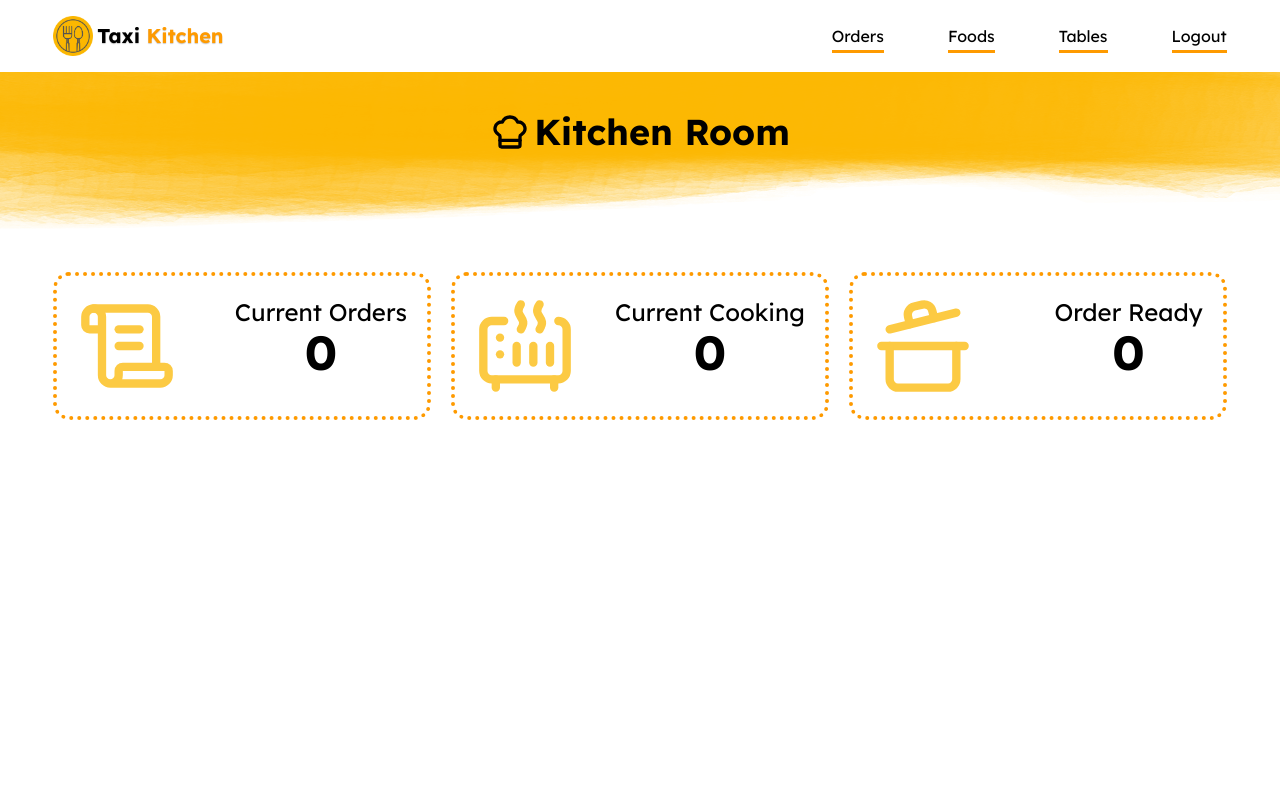
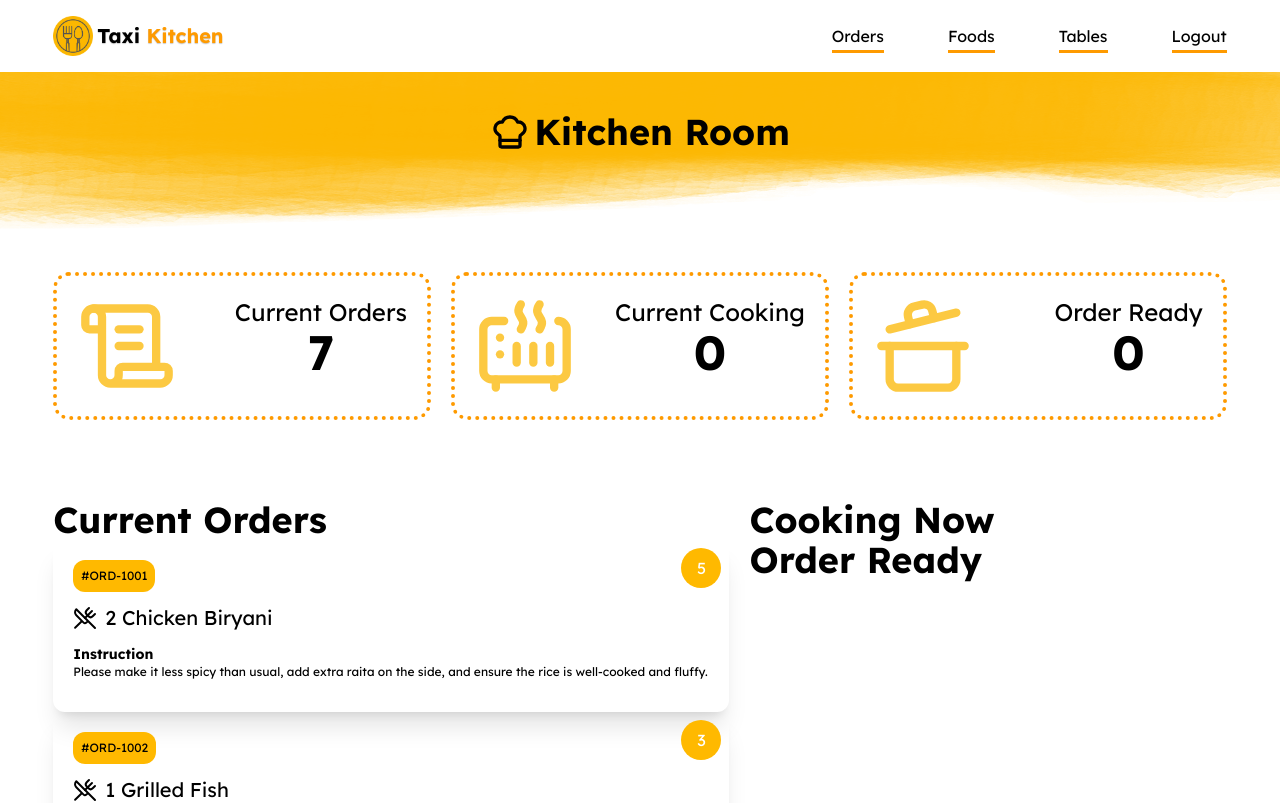
Before and after one commit to masrafi143/taxi-kitchen, a React (Vite) app: page / in a window 1280 px wide. Shown: the top 803 px of the page. Built offline with nearby package versions, Linux system fonts and the light colour scheme; a web font is replaced by a local one.

Commit message:
add current-orders section

```diff
--- a/src/App.jsx
+++ b/src/App.jsx
@@ -1,11 +1,19 @@
+import { Suspense } from "react";
 import Header from "./components/Header.jsx/Header";
-import Navbar from "./components/Navbar";
+import OrderContainers from "./components/OrderContainers";
+import Loading from "./components/Loading";
 
+const loadOrder = () => fetch("/orders.json").then((res) => res.json());
 function App() {
+  const orderPromise = loadOrder();
+
   return (
     <>
       <div>
-        <Header/>
+        <Header />
+        <Suspense fallback={<Loading/>}>
+          <OrderContainers orderPromise={orderPromise} />
+        </Suspense>
       </div>
     </>
   );
--- a/src/components/Header.jsx/Header.jsx
+++ b/src/components/Header.jsx/Header.jsx
@@ -8,7 +8,7 @@ const Header = () => {
         <div>
             <Navbar/>
             <Heading>Kitchen Room</Heading>
-            <States/>
+            {/* <States/> */}
         </div>
     );
 };
--- /dev/null
+++ b/src/components/Loading.jsx
@@ -0,0 +1,18 @@
+import React from "react";
+import { ChefHat } from "lucide-react";
+
+const Loading = () => {
+  return (
+    <div className="flex flex-col items-center justify-center">
+      <ChefHat
+        size={100}
+        className="text-amber-500 animate-spin"
+      />
+      <p className="text-black mt-3 text-lg font-semibold">
+        Cooking something delicious...
+      </p>
+    </div>
+  );
+};
+
+export default Loading;
--- /dev/null
+++ b/src/components/OrderContainers.jsx
@@ -0,0 +1,40 @@
+import React, { use, useState } from "react";
+import States from "./States";
+import OrderCard from "./cards/orderCard";
+
+const OrderContainers = ({ orderPromise }) => {
+  const data = use(orderPromise);
+  console.log(data);
+
+  const [orders, setOrders] = useState(data);
+  const [cookingItems, setCookingItems] = useState([]);
+  const [readyItems, setReadyItems] = useState([]);
+
+  return (
+    <div>
+      <States
+        orderTotal={orders.length}
+        cookingTotal={cookingItems.length}
+        readyTotal={readyItems.length}
+      />
+      <div className="grid grid-cols-1 lg:grid-cols-12 w-11/12 mx-auto py-10 gap-5">
+        <div className="lg:col-span-7">
+            <h2 className="text-4xl font-bold">Current Orders</h2>
+            {
+                orders.map((order) => (
+                    <OrderCard order={order}/>
+                ))
+            }
+        </div>
+        <div className="lg:col-span-5">
+            <div>
+                <h2 className="text-4xl font-bold">Cooking Now</h2>
+                <h2 className="text-4xl font-bold">Order Ready</h2>
+            </div>
+        </div>
+      </div>
+    </div>
+  );
+};
+
+export default OrderContainers;
--- a/src/components/States.jsx
+++ b/src/components/States.jsx
@@ -1,28 +1,28 @@
 import { CookingPot, Heater, ScrollText } from 'lucide-react';
 import React from 'react';
 
-const States = () => {
+const States = ({orderTotal, cookingTotal, readyTotal}) => {
     return (
         <div className='grid grid-cols-1 lg:grid-cols-3 w-11/12 mx-auto gap-5 py-10'>
             <div className="flex justify-between p-5 border-4 border-dotted rounded-2xl border-amber-500 ">
                 <ScrollText className="animate-pulse" color="#fcb700" size={100} />
                 <div className='text-center'>
                     <h2 className='text-2xl'>Current Orders</h2>
-                    <h2 className='text-5xl font-bold'>0</h2>
+                    <h2 className='text-5xl font-bold'>{orderTotal}</h2>
                 </div>
             </div>
             <div className="flex justify-between p-5 border-4 border-dotted rounded-2xl border-amber-500 ">
                 <Heater className="animate-pulse" color="#fcb700" size={100} />
                 <div className='text-center'>
                     <h2 className='text-2xl'>Current Cooking</h2>
-                    <h2 className='text-5xl font-bold'>0</h2>
+                    <h2 className='text-5xl font-bold'>{cookingTotal}</h2>
                 </div>
             </div>
             <div className="flex justify-between p-5 border-4 border-dotted rounded-2xl border-amber-500 ">
                 <CookingPot className="animate-pulse" color="#fcb700" size={100} />
                 <div className='text-center'>
                     <h2 className='text-2xl'>Order Ready</h2>
-                    <h2 className='text-5xl font-bold'>0</h2>
+                    <h2 className='text-5xl font-bold'>{readyTotal}</h2>
                 </div>
             </div>
         </div>
--- /dev/null
+++ b/src/components/cards/OrderCard.jsx
@@ -0,0 +1,33 @@
+import { UtensilsCrossed } from "lucide-react";
+
+const OrderCard = ({order}) => {
+
+
+  return (
+    <div className="p-5 rounded-xl shadow-xl relative space-y-3">
+      {/* Order Number */}
+      <p className="text-xs bg-amber-400 p-2 inline-block rounded-xl">
+        #{order.order_no}
+      </p>
+
+      {/* Order Title */}
+      <h2 className="text-xl flex items-center gap-2">
+        <UtensilsCrossed />
+        {order.quantity} {order.order_title}
+      </h2>
+
+      {/* Special Instruction */}
+      <div className="mt-3 text-xs">
+        <h4 className="text-primary font-bold text-sm">Instruction</h4>
+        <p>{order.special_instruction}</p>
+      </div>
+
+      {/* Table Number Badge */}
+      <div className="absolute right-2 top-2 w-10 h-10 flex justify-center items-center bg-amber-400 rounded-full text-white">
+        {order.table_no}
+      </div>
+    </div>
+  );
+};
+
+export default OrderCard;
```
